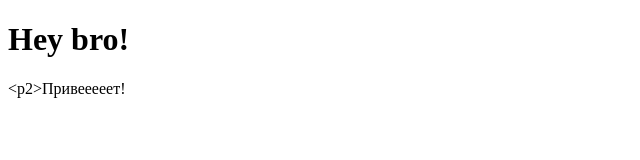
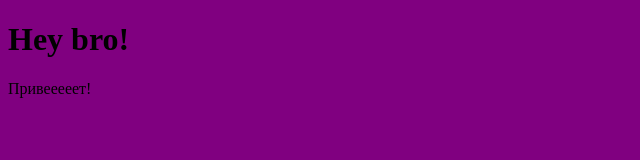
Before and after one commit to shchelkunovvolodymyr/test, a plain HTML site: page index.html in a window 1280 px wide. Shown: the whole page, without its empty margins (0-640 px from the left). Drawn offline with Linux system fonts and the light colour scheme.

Commit message:
Изменили фон на фирлетовый

```diff
--- a/index.html
+++ b/index.html
@@ -7,6 +7,6 @@
 </head>
 <body>
 <h1>Hey bro!</h1>
-<р2>Привееееет!</р2>
+<p>Привееееет!</p>
 </body>
 </html>
--- a/style.css
+++ b/style.css
@@ -0,0 +1,3 @@
+body {
+    background-color: purple;
+}
```
